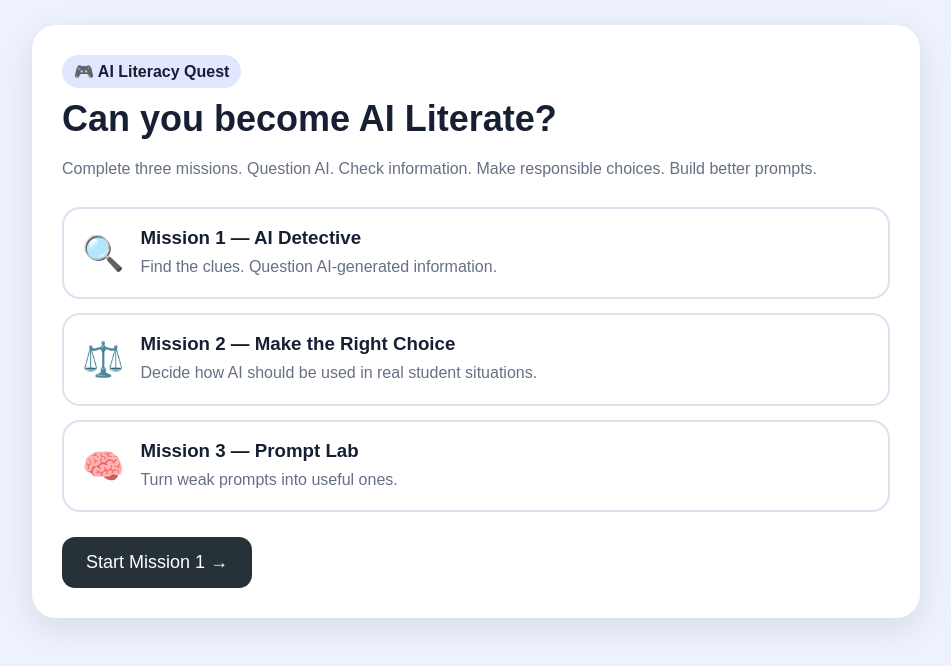
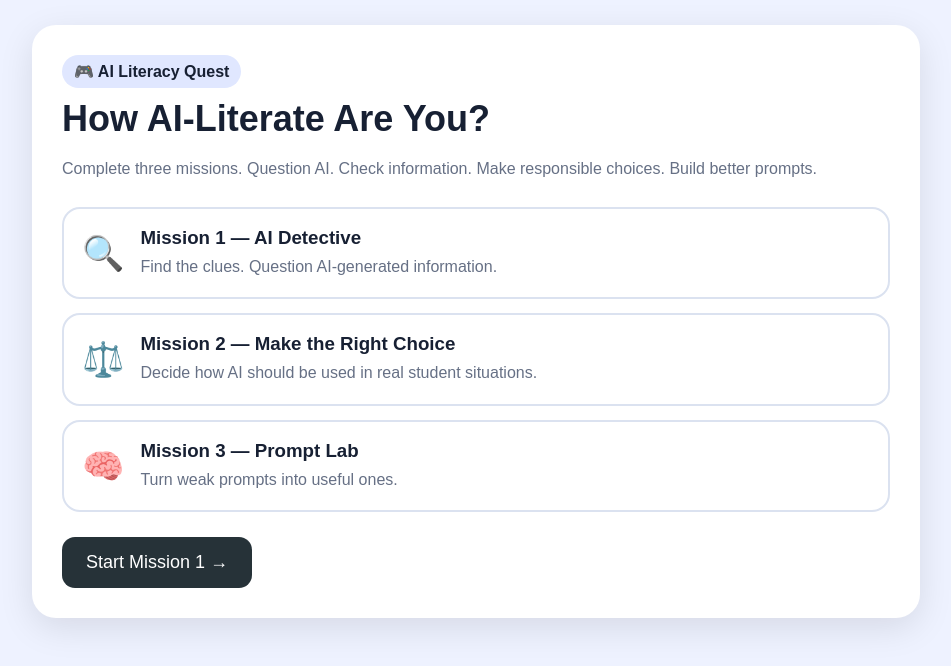
Before and after one commit to oguzsebnem-prog/ai-literacy-quest, a plain HTML site: page index_en.html in a window 1280 px wide. Shown: the whole page, without its empty margins (164-1115 px from the left). Drawn offline with Linux system fonts and the light colour scheme.

Commit message:
Update index_en.html

```diff
--- a/index_en.html
+++ b/index_en.html
@@ -24,7 +24,7 @@ button:hover{transform:translateY(-1px)}.primary{font-size:18px;padding:15px 24p
 <div class="wrap">
 <div class="card" id="home">
 <span class="badge">🎮 AI Literacy Quest</span>
-<h1>Can you become AI Literate?</h1>
+<h1>How AI-Literate Are You?</h1>
 <p class="muted">Complete three missions. Question AI. Check information. Make responsible choices. Build better prompts.</p>
 <div class="map">
 <div class="mission"><div class="icon">🔍</div><div><h3>Mission 1 — AI Detective</h3><div class="muted">Find the clues. Question AI-generated information.</div></div></div>
```
